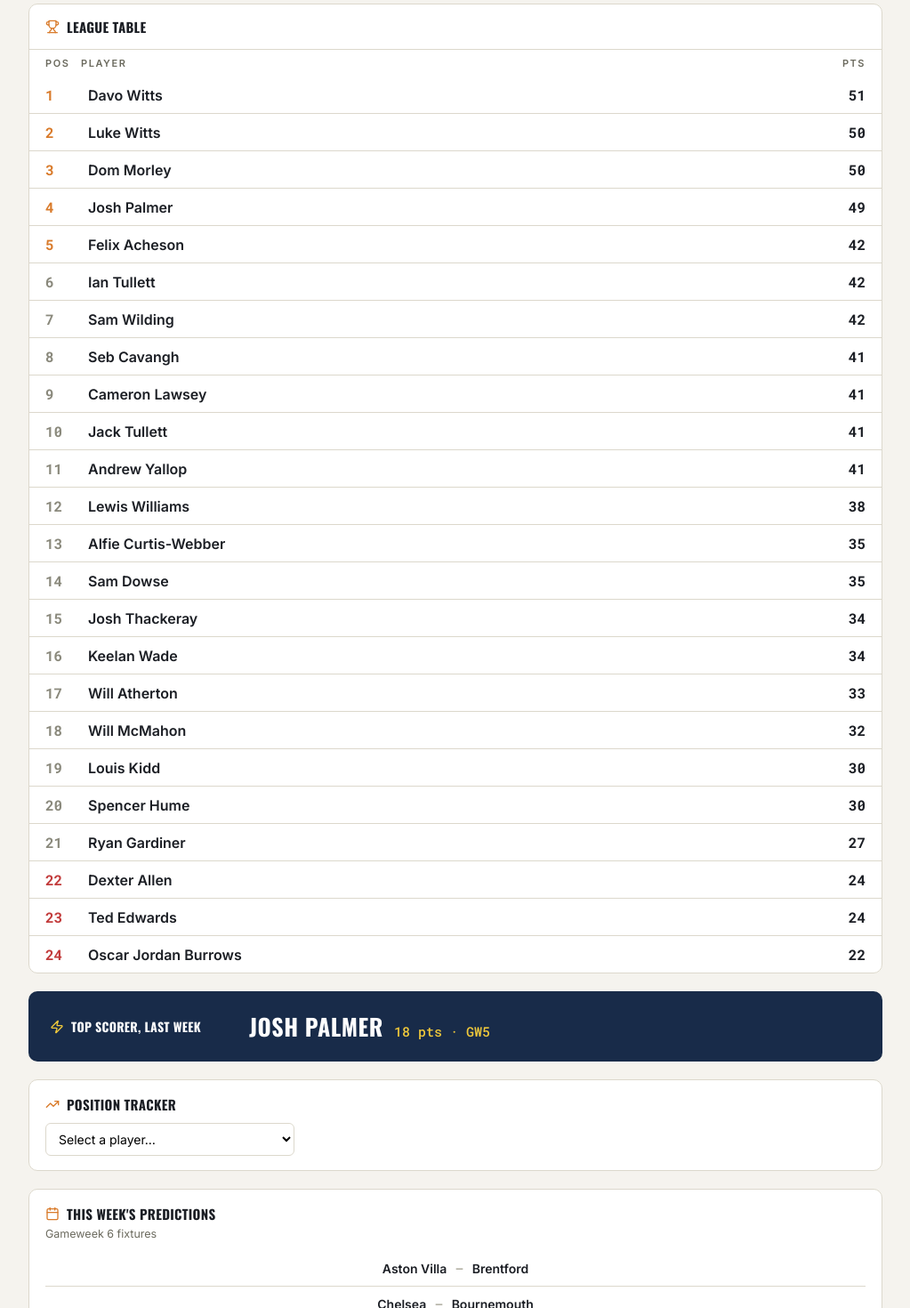
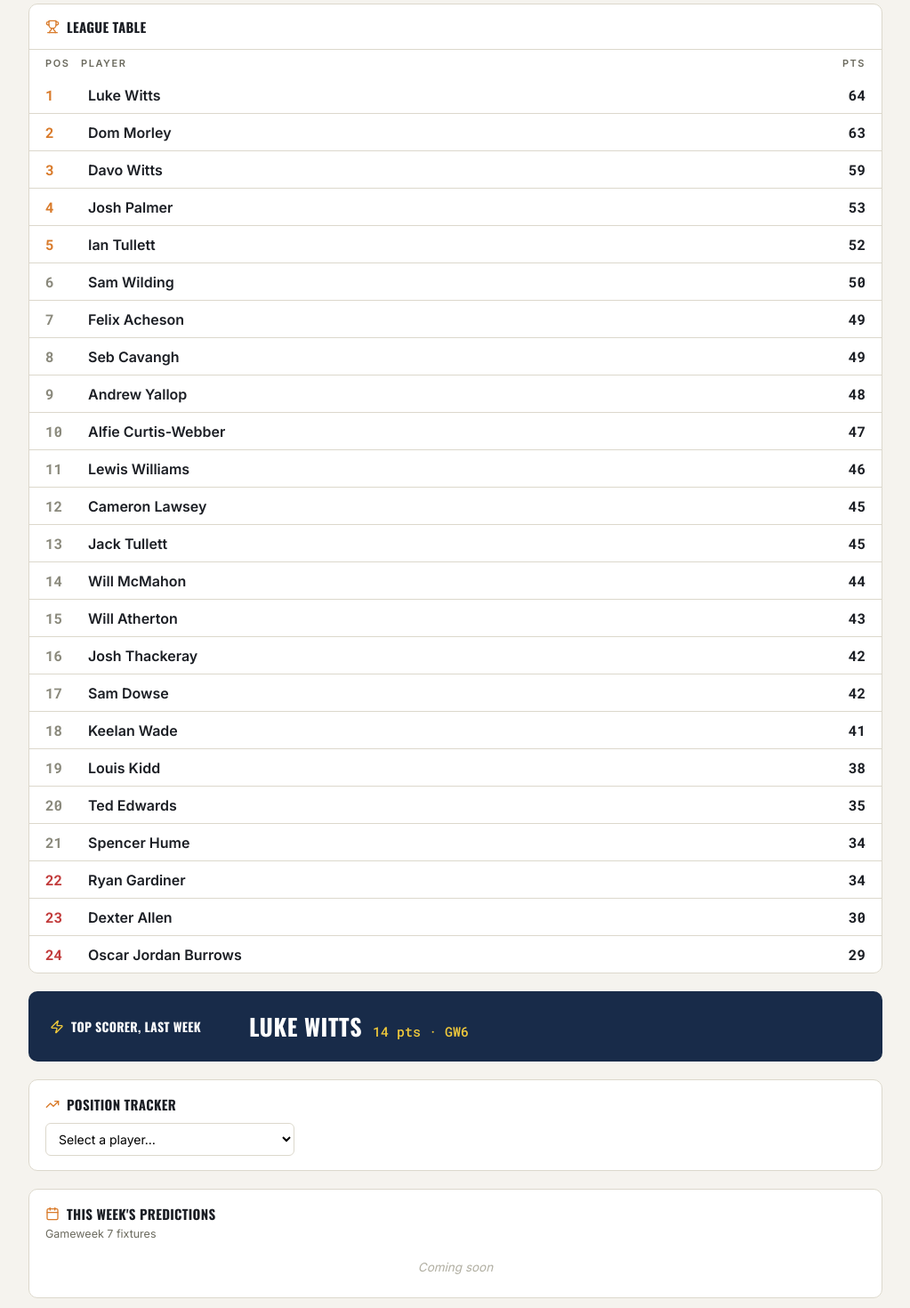
Before and after one commit to jacktullett7/Prediction-league-26-27, a React (Vite) app: page / in a window 1280 px wide. Shown: the part 520-1990 px from the top of the page at 89% size, without its empty margins (128-1151 px from the left). Built offline with nearby package versions, Linux system fonts and the light colour scheme.

Commit message:
Add files via upload

```diff
--- a/src/data.js
+++ b/src/data.js
@@ -4,7 +4,7 @@
 
 const data = {
   leagueName: "Prediction League 26/27",
-  gameweek: { number: 6, deadline: "2026-10-09T23:59", fixturesReleaseNote: "Gameweek 6 returning after the international break" },
+  gameweek: { number: 7, deadline: "2026-10-16T12:00", fixturesReleaseNote: "Coming soon" },
   cupTeaser: null,
   cupDraw: {
     round: "Round of 24",
@@ -25,55 +25,56 @@ const data = {
     ],
   },
   predictionsOfWeek: [
-    { id: "pw1", playerId: "p13", prediction: "Wrexham 2-1 Southampton" },
-    { id: "pw2", playerId: "p1", label: "Alfie CW", prediction: "Birmingham 2-2 Middlesbrough" },
-    { id: "pw3", playerId: "p3", prediction: "Crewe 1-1 Shrewsbury" },
+    { id: "pw1", playerId: "p20", prediction: "Bristol Rovers 1-3 Barnet" },
+    { id: "pw2", playerId: "p12", prediction: "Mansfield 2-1 Bromley" },
+    { id: "pw3", playerId: "p4", prediction: "Tranmere 1-1 Rochdale" },
   ],
   fixtures: [
-    { id: "f1", home: "Aston Villa", away: "Brentford" },
-    { id: "f2", home: "Chelsea", away: "Bournemouth" },
-    { id: "f3", home: "Sunderland", away: "Brighton" },
-    { id: "f4", home: "Charlton", away: "Bristol City" },
-    { id: "f5", home: "Derby", away: "Wrexham" },
-    { id: "f6", home: "Middlesbrough", away: "Wolves" },
-    { id: "f7", home: "Huddersfield", away: "Sheffield Wednesday" },
-    { id: "f8", home: "Mansfield", away: "Bromley" },
-    { id: "f9", home: "Bristol Rovers", away: "Barnet" },
-    { id: "f10", home: "Tranmere", away: "Rochdale" },
+    { id: "f1", home: "", away: "" },
+    { id: "f2", home: "", away: "" },
+    { id: "f3", home: "", away: "" },
+    { id: "f4", home: "", away: "" },
+    { id: "f5", home: "", away: "" },
+    { id: "f6", home: "", away: "" },
+    { id: "f7", home: "", away: "" },
+    { id: "f8", home: "", away: "" },
+    { id: "f9", home: "", away: "" },
+    { id: "f10", home: "", away: "" },
   ],
   players: [
-    { id: "p20", name: "Davo Witts", points: 51 },
-    { id: "p13", name: "Luke Witts", points: 50 },
-    { id: "p4", name: "Dom Morley", points: 50 },
-    { id: "p7", name: "Josh Palmer", points: 49 },
-    { id: "p5", name: "Felix Acheson", points: 42 },
-    { id: "p3", name: "Ian Tullett", points: 42 },
-    { id: "p16", name: "Sam Wilding", points: 42 },
-    { id: "p17", name: "Seb Cavangh", points: 41 },
-    { id: "p10", name: "Cameron Lawsey", points: 41 },
-    { id: "p24", name: "Jack Tullett", points: 41 },
-    { id: "p2", name: "Andrew Yallop", points: 41 },
-    { id: "p11", name: "Lewis Williams", points: 38 },
-    { id: "p1", name: "Alfie Curtis-Webber", points: 35 },
-    { id: "p15", name: "Sam Dowse", points: 35 },
-    { id: "p8", name: "Josh Thackeray", points: 34 },
-    { id: "p9", name: "Keelan Wade", points: 34 },
-    { id: "p22", name: "Will Atherton", points: 33 },
-    { id: "p23", name: "Will McMahon", points: 32 },
-    { id: "p12", name: "Louis Kidd", points: 30 },
-    { id: "p18", name: "Spencer Hume", points: 30 },
-    { id: "p21", name: "Ryan Gardiner", points: 27 },
-    { id: "p6", name: "Dexter Allen", points: 24 },
-    { id: "p19", name: "Ted Edwards", points: 24 },
-    { id: "p14", name: "Oscar Jordan Burrows", points: 22 },
+    { id: "p13", name: "Luke Witts", points: 64 },
+    { id: "p4", name: "Dom Morley", points: 63 },
+    { id: "p20", name: "Davo Witts", points: 59 },
+    { id: "p7", name: "Josh Palmer", points: 53 },
+    { id: "p3", name: "Ian Tullett", points: 52 },
+    { id: "p16", name: "Sam Wilding", points: 50 },
+    { id: "p5", name: "Felix Acheson", points: 49 },
+    { id: "p17", name: "Seb Cavangh", points: 49 },
+    { id: "p2", name: "Andrew Yallop", points: 48 },
+    { id: "p1", name: "Alfie Curtis-Webber", points: 47 },
+    { id: "p11", name: "Lewis Williams", points: 46 },
+    { id: "p10", name: "Cameron Lawsey", points: 45 },
+    { id: "p24", name: "Jack Tullett", points: 45 },
+    { id: "p23", name: "Will McMahon", points: 44 },
+    { id: "p22", name: "Will Atherton", points: 43 },
+    { id: "p8", name: "Josh Thackeray", points: 42 },
+    { id: "p15", name: "Sam Dowse", points: 42 },
+    { id: "p9", name: "Keelan Wade", points: 41 },
+    { id: "p12", name: "Louis Kidd", points: 38 },
+    { id: "p19", name: "Ted Edwards", points: 35 },
+    { id: "p18", name: "Spencer Hume", points: 34 },
+    { id: "p21", name: "Ryan Gardiner", points: 34 },
+    { id: "p6", name: "Dexter Allen", points: 30 },
+    { id: "p14", name: "Oscar Jordan Burrows", points: 29 },
   ],
-  topScorer: { playerIds: ["p7"], points: 18, week: 5 },
+  topScorer: { playerIds: ["p13"], points: 14, week: 6 },
   positionHistory: [
     { week: 1, order: ["p17","p2","p5","p11","p10","p8","p24","p9","p18","p20","p7","p13","p22","p16","p19","p3","p23","p12","p21","p4","p14","p1","p15","p6"] },
     { week: 2, order: ["p16","p5","p22","p2","p17","p10","p20","p8","p23","p11","p9","p4","p18","p21","p1","p7","p13","p24","p14","p3","p19","p12","p6","p15"] },
     { week: 3, order: ["p2","p17","p16","p20","p5","p10","p23","p11","p3","p18","p24","p22","p8","p4","p15","p21","p13","p9","p1","p19","p12","p7","p6","p14"] },
     { week: 4, order: ["p20","p13","p5","p16","p4","p10","p2","p17","p24","p11","p15","p3","p8","p22","p23","p12","p9","p18","p7","p21","p1","p14","p6","p19"] },
     { week: 5, order: ["p20","p13","p4","p7","p5","p3","p16","p17","p10","p24","p2","p11","p1","p15","p8","p9","p22","p23","p12","p18","p21","p6","p19","p14"] },
+    { week: 6, order: ["p13","p4","p20","p7","p3","p16","p5","p17","p2","p1","p11","p10","p24","p23","p22","p8","p15","p9","p12","p19","p18","p21","p6","p14"] },
   ],
   cups: [
     { id: "c1", name: "Prediction League Cup", status: "In progress" },
@@ -87,7 +88,7 @@ const data = {
   ],
   wildcardRemaining: {
     p1: { w1: 2, w2: 1, w3: 1, w4: 2 },
-    p2: { w1: 2, w2: 0, w3: 2, w4: 2 },
+    p2: { w1: 2, w2: 0, w3: 1, w4: 2 },
     p3: { w1: 2, w2: 1, w3: 2, w4: 2 },
     p4: { w1: 2, w2: 1, w3: 2, w4: 2 },
     p5: { w1: 2, w2: 1, w3: 2, w4: 2 },
@@ -95,7 +96,7 @@ const data = {
     p7: { w1: 1, w2: 1, w3: 2, w4: 2 },
     p8: { w1: 2, w2: 1, w3: 2, w4: 2 },
     p9: { w1: 2, w2: 1, w3: 2, w4: 2 },
-    p10: { w1: 2, w2: 1, w3: 2, w4: 2 },
+    p10: { w1: 2, w2: 1, w3: 1, w4: 2 },
     p11: { w1: 2, w2: 1, w3: 2, w4: 2 },
     p12: { w1: 2, w2: 1, w3: 2, w4: 2 },
     p13: { w1: 2, w2: 0, w3: 2, w4: 2 },
@@ -112,56 +113,56 @@ const data = {
     p24: { w1: 2, w2: 1, w3: 2, w4: 2 },
   },
   goalscorerPicks: {
-    p1: ["Mathys Tel", "Kyle Wooton", "Yoane Wissa", "Nico Jackson", "O Marmoush"],
-    p2: ["Femi Azeez", "Lee Bonis", "Yoane Wissa", "George Hirst", "J Bowen"],
-    p3: ["M Gibbs-White", "Ellis Simms", "Kusi-Asare", "Emersonn", "Will Lankshear"],
-    p4: ["Sam Szmodics", "Jamal Lowe", "Wes Burns", "Charlie Mccan", "Tyreece Cambell"],
-    p5: ["Emersonn", "Sandro Tonali", "Nico Gonzalez", "A Fatawu", "J Bowen"],
-    p6: ["Kyrell Lisbie", "Savio", "Anthony Elanga", "Nico Jackson", "K Larin"],
-    p7: ["Iliman Ndiaye", "Dewsbury-Hall", "Anthony Elanga", "Nico Jackson", "J Bowen"],
-    p8: ["Brian Brobbey", "Anthony Elanga", "Tyrique George", "J Bowen"],
-    p9: ["Nahki Wells", "Kyle Wooton", "Igor Thiago", "Amin Nabizada", "J Bowen"],
-    p10: ["Daizen Maeda", "Kyle Wooten", "Igor Thiago", "Van De Ven", "J Bowen"],
-    p11: ["Emersonn", "Florian Wirtz", "Igor Thiago", "A Weimann", "J Bowen"],
-    p12: ["Sam Szmodics", "Zian Flemming", "Yoane Wissa", "Bim Pepple", "T Castellanos"],
-    p13: ["Josh Coburn", "Richarlison", "Will Lankshear", "Will Evans", "Calvert-Lewin"],
-    p14: ["Brian Brobbey", "Fin Azaz", "Will Osula", "Nico Jackson", "Dara O'Shea"],
-    p15: ["Josh Coburn", "Florian Wirtz", "Aaron Drinan", "R Coughlan", "Emil Riis"],
-    p16: ["Sam Szmodics", "Jamal Lowe", "Nahki Wells", "Will Evans", "K Tshimanga"],
-    p17: ["Richarlison", "Woltemade", "Igor Thiago", "Strand Lasen", "J Bowen"],
-    p18: ["Ben House", "Ollie Pearce", "Igor Thiago", "Jay Stansfield", "Calvert Lewin"],
-    p19: ["Bim Pepple", "Evanilson", "Anthony Elanga", "Nico Jackson", "Noah Okafor"],
-    p20: ["Jake Richards", "D Fernandes", "Igor Thiago", "Charlie Mccann", "Kyle Larin"],
-    p21: ["M Gibbs-White", "Alexander Isak", "Andri Gudjonsen", "Omar Marmoush", "Leo Scienza"],
-    p22: ["Andrew Dallas", "Kyle Wooton", "Igor Thiago", "Jay Stansfield", "Calvert Lewin"],
-    p23: ["Carlton Morris", "Alexander Isak", "Yoane Wissa", "Nico Jackson", "Jamal Lowe"],
-    p24: ["Iliman Ndiaye", "Virgil Van Dijk", "Will Lankshear", "Gibbs White", "Kyle Larin"],
+    p1: ["Mathys Tel", "Kyle Wooton", "Yoane Wissa", "Nico Jackson", "O Marmoush", "M Rogers"],
+    p2: ["Femi Azeez", "Lee Bonis", "Yoane Wissa", "George Hirst", "J Bowen", "K Moore"],
+    p3: ["M Gibbs-White", "Ellis Simms", "Kusi-Asare", "Emersonn", "Will Lankshear", "J Kluivert"],
+    p4: ["Sam Szmodics", "Jamal Lowe", "Wes Burns", "Charlie Mccan", "Tyreece Cambell", "C Lakin"],
+    p5: ["Emersonn", "Sandro Tonali", "Nico Gonzalez", "A Fatawu", "J Bowen", "B Bannan"],
+    p6: ["Kyrell Lisbie", "Savio", "Anthony Elanga", "Nico Jackson", "K Larin", "C Palmer"],
+    p7: ["Iliman Ndiaye", "Dewsbury-Hall", "Anthony Elanga", "Nico Jackson", "J Bowen", "Kieffer Moore"],
+    p8: ["Brian Brobbey", "Anthony Elanga", "Tyrique George", "J Bowen", "P Gross"],
+    p9: ["Nahki Wells", "Kyle Wooton", "Igor Thiago", "Amin Nabizada", "J Bowen", "M Rogers"],
+    p10: ["Daizen Maeda", "Kyle Wooten", "Igor Thiago", "Van De Ven", "J Bowen", "C Kostolus"],
+    p11: ["Emersonn", "Florian Wirtz", "Igor Thiago", "A Weimann", "J Bowen", "C Kostulas"],
+    p12: ["Sam Szmodics", "Zian Flemming", "Yoane Wissa", "Bim Pepple", "T Castellanos", "K Kostulas"],
+    p13: ["Josh Coburn", "Richarlison", "Will Lankshear", "Will Evans", "Calvert-Lewin", "T Campbell"],
+    p14: ["Brian Brobbey", "Fin Azaz", "Will Osula", "Nico Jackson", "Dara O'Shea", "Pau Torres"],
+    p15: ["Josh Coburn", "Florian Wirtz", "Aaron Drinan", "R Coughlan", "Emil Riis", "N Jackson"],
+    p16: ["Sam Szmodics", "Jamal Lowe", "Nahki Wells", "Will Evans", "K Tshimanga", "Cole Palmer"],
+    p17: ["Richarlison", "Woltemade", "Igor Thiago", "Strand Lasen", "J Bowen", "M Rogers"],
+    p18: ["Ben House", "Ollie Pearce", "Igor Thiago", "Jay Stansfield", "Calvert Lewin", "C Palmer"],
+    p19: ["Bim Pepple", "Evanilson", "Anthony Elanga", "Nico Jackson", "Noah Okafor", "Fer Lopez"],
+    p20: ["Jake Richards", "D Fernandes", "Igor Thiago", "Charlie Mccann", "Kyle Larin", "Lakin"],
+    p21: ["M Gibbs-White", "Alexander Isak", "Andri Gudjonsen", "Omar Marmoush", "Leo Scienza", "Cole Palmer"],
+    p22: ["Andrew Dallas", "Kyle Wooton", "Igor Thiago", "Jay Stansfield", "Calvert Lewin", "Cole Palmer"],
+    p23: ["Carlton Morris", "Alexander Isak", "Yoane Wissa", "Nico Jackson", "Jamal Lowe", "K Schade"],
+    p24: ["Iliman Ndiaye", "Virgil Van Dijk", "Will Lankshear", "Gibbs White", "Kyle Larin", "Dom Ballard"],
   },
   yellowCardPicks: {
-    p1: ["Granit Xhaka", "Hannibal Mejbri", "Ethan Ampadu", "John Mcginn", "Cam Mcgeehan"],
-    p2: ["Lewis Travis", "Bobby Thomas", "Sam Morsy", "Sasa Lukic", "Sandro Tonali"],
-    p3: ["Michael Keane", "E Sutherland", "Cam Burgess", "H Kyprianou", "Jayden Bogle"],
-    p4: ["Granit Xhaka", "Mac Allister", "Sam Morsy", "Dijbril Soumare", "Max Kilman"],
-    p5: ["Murillo", "Jack Diamond", "Harry Soutar", "M Hippolyte", "L Dykes"],
-    p6: ["Perry NG", "Matt Crooks", "Ethan Ampadu", "J Canvot", "Jake Cooper"],
-    p7: ["Granit Xhaka", "Sandro Tonali", "Ethan Ampadu", "Nico Jackson", "Mavropanos"],
-    p8: ["Will Hughes", "Van Hecke", "Adam Smith", "Conor Gallagher", "Jenson Metcalfe"],
-    p9: ["Vitaly Janelt", "Flynn Downes", "Luke O'Nien", "Sasa Lukic", "J Bowen"],
-    p10: ["Jake Cooper", "Kon Tzolakis", "Sam Morsy", "Liam Delap", "J Bowen"],
-    p11: ["James Tarkowski", "Sando Tonali", "Sam Morsy", "Conor Gallagher", "Zak Sturge"],
-    p12: ["Sasa Lukic", "Nikola Milenkovic", "Lewis Cook", "Leif Davis", "Jake Cooper"],
-    p13: ["Alex Hartridge", "Lewis Miley", "Harry Souttar", "Kristoffer Ajer", "Cam McGeehan"],
-    p14: ["Neco Williams", "Sandro Tonali", "Lewis Dunk", "Nico Jackson", "Max Kilman"],
-    p15: ["Darius Lipsiuc", "K McFazden", "Granit Xhaka", "Sasa Lukic", "A Engles"],
-    p16: ["Vitaly Janelt", "Neco Williams", "Jack Currie", "Dijbril Sounmare", "Jake Cooper"],
-    p17: ["Caleb Taylor", "Van Dijk", "Anthony Elanga", "Vitaly Janelt", "Conor Gallagher"],
-    p18: ["Liam Walsh", "Lewis Miley", "Stamenic", "Ethan Galbraith", "Jenson Metcalfe"],
-    p19: ["Granit Xhaka x2", "Tonali", "A Kamara", "Mavropanos"],
-    p20: ["Fred Onyedinma", "Alex Scott", "Mark Harris", "Wesley Harding", "A Outtarra"],
-    p21: ["Daniel Munoz", "Sandro Tonali", "Granit Xhaka", "Robbie Gotts", "Mazou-Sacko"],
-    p22: ["Van Hecke", "Ollie Mcburnie", "Leo Leroy", "Chris Richards", "Jenson Metcalfe"],
-    p23: ["Neco Williams", "Ola Aina", "Sam Morsy", "Vitaly Janelt", "Zak Sturge"],
-    p24: ["Sasa Lukic", "Flynn Downes x2", "Sam Morsy", "Klingen Langas"],
+    p1: ["Granit Xhaka", "Hannibal Mejbri", "Ethan Ampadu", "John Mcginn", "Cam Mcgeehan", "J Gomes"],
+    p2: ["Lewis Travis", "Bobby Thomas", "Sam Morsy", "Sasa Lukic", "Sandro Tonali", "B Mitchell"],
+    p3: ["Michael Keane", "E Sutherland", "Cam Burgess", "H Kyprianou", "Jayden Bogle", "Joao Gomes"],
+    p4: ["Granit Xhaka", "Mac Allister", "Sam Morsy", "Dijbril Soumare", "Max Kilman", "H Bueno"],
+    p5: ["Murillo", "Jack Diamond", "Harry Soutar", "M Hippolyte", "L Dykes", "Kayode"],
+    p6: ["Perry NG", "Matt Crooks", "Ethan Ampadu", "J Canvot", "Jake Cooper", "Andre"],
+    p7: ["Granit Xhaka", "Sandro Tonali", "Ethan Ampadu", "Nico Jackson", "Mavropanos", "Joao Gomes"],
+    p8: ["Will Hughes", "Van Hecke", "Adam Smith", "Conor Gallagher", "Jenson Metcalfe", "Joao Gomes"],
+    p9: ["Vitaly Janelt", "Flynn Downes", "Luke O'Nien", "Sasa Lukic", "J Bowen", "Langas"],
+    p10: ["Jake Cooper", "Kon Tzolakis", "Sam Morsy", "Liam Delap", "J Bowen", "Aden Flint"],
+    p11: ["James Tarkowski", "Sando Tonali", "Sam Morsy", "Conor Gallagher", "Zak Sturge", "A Smith"],
+    p12: ["Sasa Lukic", "Nikola Milenkovic", "Lewis Cook", "Leif Davis", "Jake Cooper", "M Harness"],
+    p13: ["Alex Hartridge", "Lewis Miley", "Harry Souttar", "Kristoffer Ajer", "Cam McGeehan", "C Slattery"],
+    p14: ["Neco Williams", "Sandro Tonali", "Lewis Dunk", "Nico Jackson", "Max Kilman", "Maxence Lacroix"],
+    p15: ["Darius Lipsiuc", "K McFazden", "Granit Xhaka", "Sasa Lukic", "A Engles", "D Ozoh"],
+    p16: ["Vitaly Janelt", "Neco Williams", "Jack Currie", "Dijbril Sounmare", "Jake Cooper", "A Smith"],
+    p17: ["Caleb Taylor", "Van Dijk", "Anthony Elanga", "Vitaly Janelt", "Conor Gallagher", "G Xhaka"],
+    p18: ["Liam Walsh", "Lewis Miley", "Stamenic", "Ethan Galbraith", "Jenson Metcalfe", "M Wallace"],
+    p19: ["Granit Xhaka x2", "Tonali", "A Kamara", "Mavropanos", "Mukiele"],
+    p20: ["Fred Onyedinma", "Alex Scott", "Mark Harris", "Wesley Harding", "A Outtarra", "M Pinnock"],
+    p21: ["Daniel Munoz", "Sandro Tonali", "Granit Xhaka", "Robbie Gotts", "Mazou-Sacko", "Vuskovic"],
+    p22: ["Van Hecke", "Ollie Mcburnie", "Leo Leroy", "Chris Richards", "Jenson Metcalfe", "Wesley Fofana"],
+    p23: ["Neco Williams", "Ola Aina", "Sam Morsy", "Vitaly Janelt", "Zak Sturge", "G Xhaka"],
+    p24: ["Sasa Lukic", "Flynn Downes x2", "Sam Morsy", "Klingen Langas", "Ben Whiteman"],
   },
   preSeasonPredictions: {
     p1: { pl: "Man City", champ: "West Ham", faCup: "Arsenal", leagueCup: "Man City", ucl: "Real Madrid" },
```
